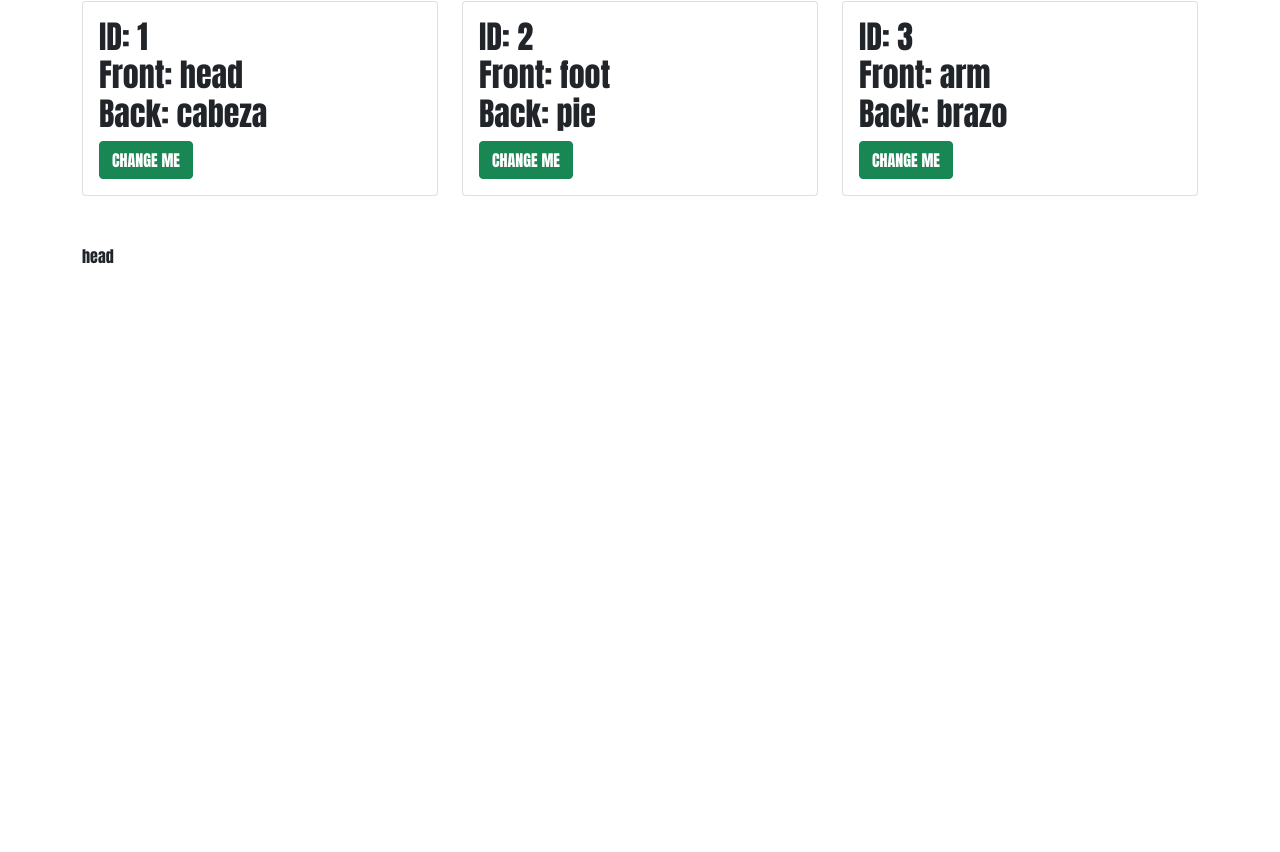
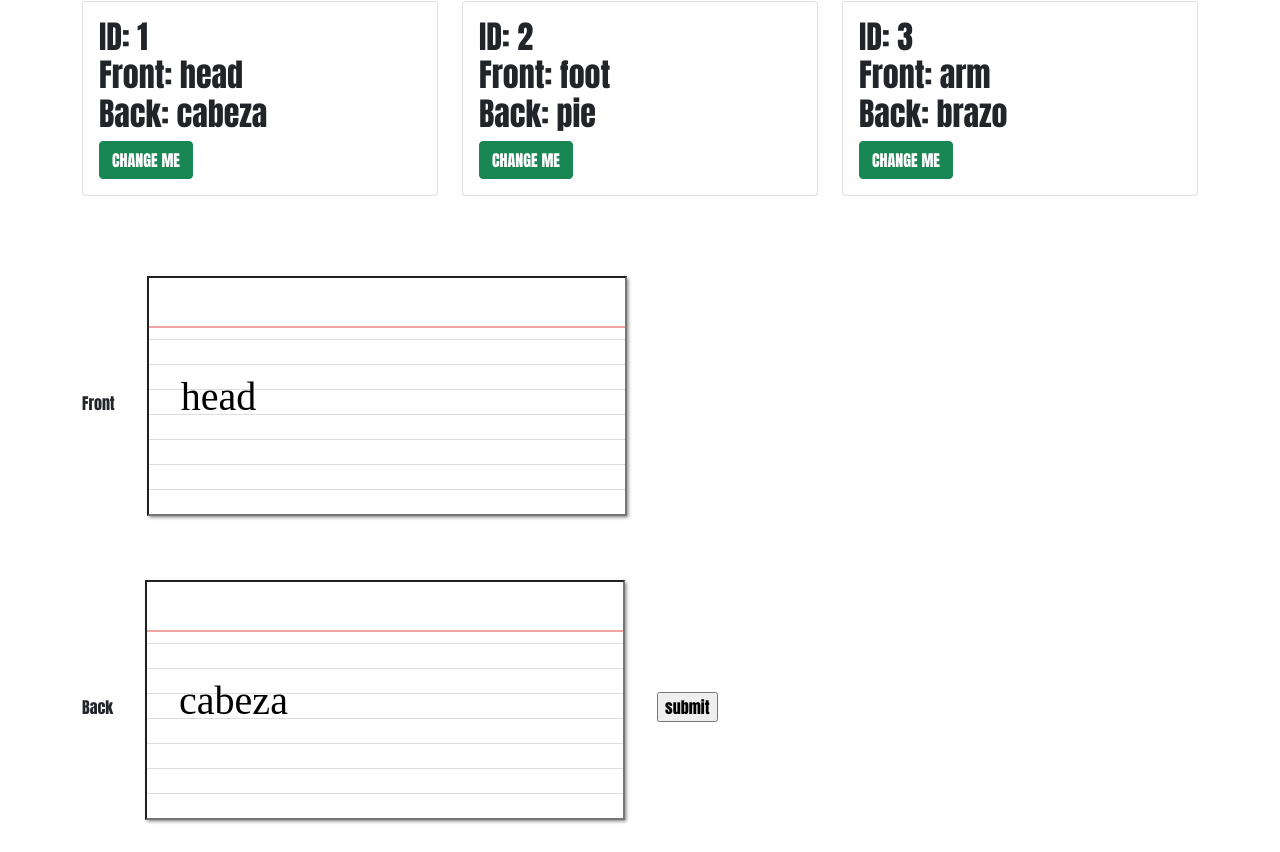
Before and after one commit to SZwerling/input-form, a React (Create React App) app: page / in a window 1280 px wide. Shown: the part 623-1475 px from the top of the page. Before the commit the page ends 891 px from the top, so only its background shows below. Built offline with nearby package versions, Linux system fonts and the light colour scheme; no server answers; a web font is replaced by a local one.

Commit message:
selected card input form value

```diff
--- a/src/Cards.js
+++ b/src/Cards.js
@@ -38,9 +38,9 @@ class Cards extends React.Component{
 
 //make a card here
 render(){
-    let selected = []
+
     let arr = this.props.cardsArr.length < 1 ? this.state.cards : this.props.cardsArr;
-    console.log(this.state.cards)
+
 const cards = arr.map((card) => {  //map to props to card here
     return(
         <Col key={card.Id}>
--- a/src/ImageComponent.js
+++ b/src/ImageComponent.js
@@ -10,6 +10,7 @@ const Image = (props) => {
 
 
     const threeImages = (props.images.map(({ id, description, urls}) => {
+        console.log(props)
 
         return(
             <Col key={id} sm="4">
--- a/src/SelectedCard.js
+++ b/src/SelectedCard.js
@@ -1,4 +1,5 @@
 import React from 'react';
+import InputComponent from './InputComponent'
 
 
 
@@ -10,10 +11,27 @@ class SelectedCard extends React.Component{
 
 
     render(){
+        console.log(this.props.selectedCard)
             return(
-                <div>{this.props.selectedCard.front}</div>
+                <form onSubmit={this.props.onAddItem}>
+                <label>
+                  Front
+                    <input className="indexCard" type="text" value={this.props.selectedCard.front} onChange={this.props.handleChangeFrontValue} />
+                </label>
+
+                <label>
+                  Back
+                    <input className="indexCard" type="text" value={this.props.selectedCard.back} onChange={this.props.handleChangeBackValue} />
+                </label>
+                <input type="submit" value="submit" />
+          </form>
             )
         }
 }
 
 export default SelectedCard;
+
+
+// let temp = [...arr1]
+// let ind = temp.findIndex((el) => el.id === 1)
+// temp[ind] = obj
```
